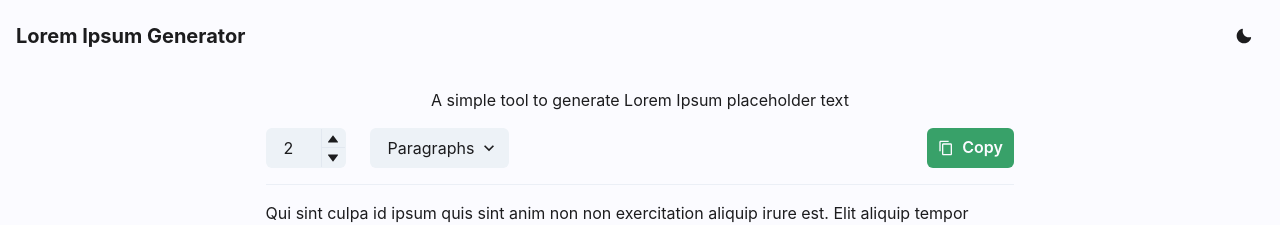
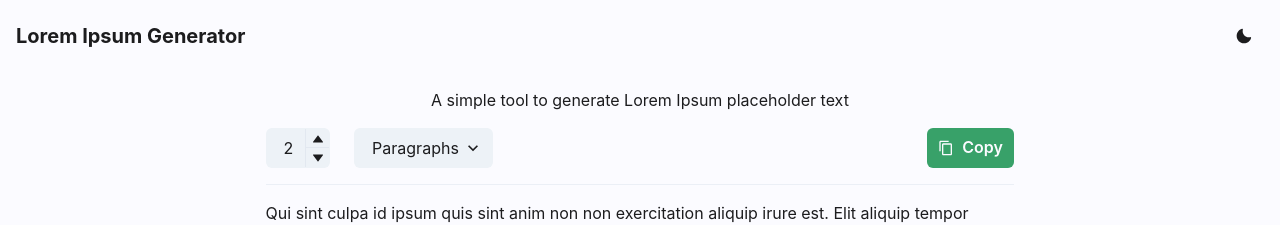
Before and after one commit to openwebtools/lorem-ipsum-generator, a Next.js app: page / in a window 1280 px wide. Shown: the top 225 px of the page. Built offline with nearby package versions, Linux system fonts and the light colour scheme.

Commit message:
view fixes

```diff
--- a/pages/index.tsx
+++ b/pages/index.tsx
@@ -50,6 +50,10 @@ export default function Home() {
   const { onCopy } = useClipboard(generatedText.join("\n"));
 
   useEffect(() => {
+    if (!generationCount) {
+      setGenerationCount(0);
+      return;
+    }
     const texts = getGeneratedText();
     setGeneratedText(texts);
   }, [generationCount, generationType]);
@@ -93,7 +97,7 @@ export default function Home() {
               defaultValue={generationCount}
               min={1}
               max={100}
-              maxW={20}
+              width={["30%", "30%", "20%", "10%"]}
               onChange={(_, valueNumber) => setGenerationCount(valueNumber)}
               value={generationCount}
             >
@@ -106,7 +110,7 @@ export default function Home() {
 
             <Select
               variant="filled"
-              w={["100%", "60%", "auto", "auto"]}
+              w={["70%", "70%", "80%", "auto"]}
               value={generationType}
               onChange={(x) => setGenerationType(Number(x.target.value))}
             >
```
